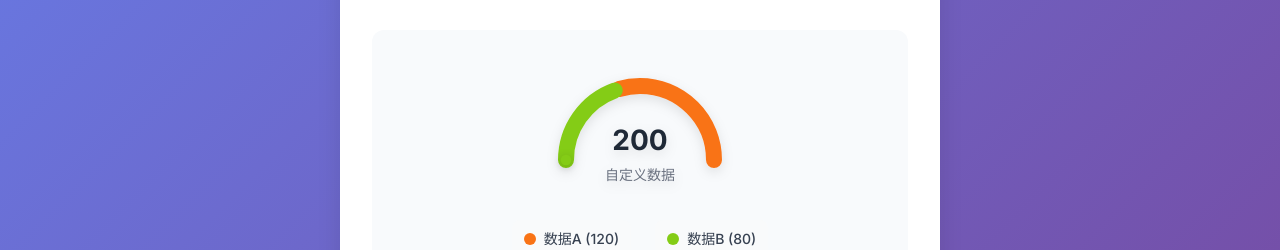
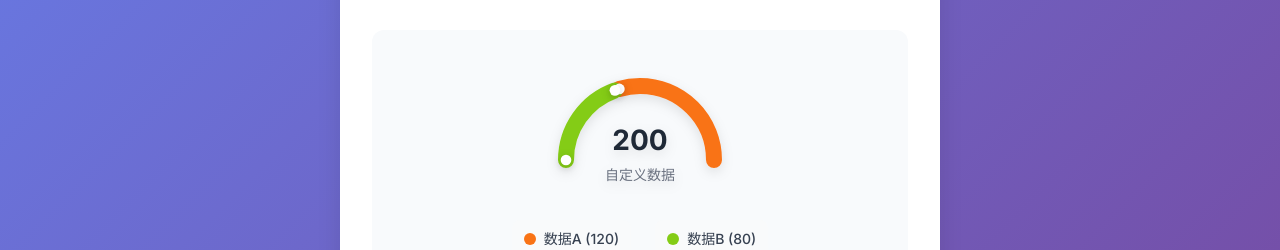
Before and after one commit to GunnmF/proportionOfVisualData, a Vue app: page / in a window 1280 px wide. Shown: the part 352-602 px from the top of the page. Built offline with nearby package versions, Linux system fonts and the light colour scheme.

Commit message:
Updated SemiCircleGauge.vue

```diff
--- a/src/components/SemiCircleGauge.vue
+++ b/src/components/SemiCircleGauge.vue
@@ -37,7 +37,44 @@
 
         <!-- 连接点圆圈 -->
         <!-- 第一个数据段的尾部圆点 -->
+        <circle
+          v-if="primaryValue > 0"
+          :cx="primaryEndPoint.x"
+          :cy="primaryEndPoint.y"
+          :r="strokeWidth / 3"
+          fill="#fff"
+          class="connection-dot">
+          <animateTransform
+            attributeName="transform"
+            type="translate"
+            :values="`0,0; ${primaryEndPoint.x - centerX},${primaryEndPoint.y - centerY}; 0,0`"
+            dur="0.8s"
+            repeatCount="1"
+            calcMode="spline"
+            keySplines="0.4,0,0.2,1"
+            keyTimes="0;0.5;1"
+          />
+        </circle>
 
+        <!-- 第二个数据段的头部圆点 -->
+        <circle
+          v-if="secondaryValue > 0"
+          :cx="secondaryStartPoint.x"
+          :cy="secondaryStartPoint.y"
+          :r="strokeWidth / 3"
+          fill="#fff"
+          class="connection-dot">
+          <animateTransform
+            attributeName="transform"
+            type="translate"
+            :values="`0,0; ${secondaryStartPoint.x - centerX},${secondaryStartPoint.y - centerY}; 0,0`"
+            dur="0.8s"
+            repeatCount="1"
+            calcMode="spline"
+            keySplines="0.4,0,0.2,1"
+            keyTimes="0;0.5;1"
+          />
+        </circle>
 
         <!-- 第二个数据段的尾部圆点 -->
         <circle
@@ -45,7 +82,7 @@
           :cx="secondaryEndPoint.x"
           :cy="secondaryEndPoint.y"
           :r="strokeWidth / 3"
-          :fill="secondaryColor"
+          fill="#fff"
           class="connection-dot">
           <animateTransform
             attributeName="transform"
```
